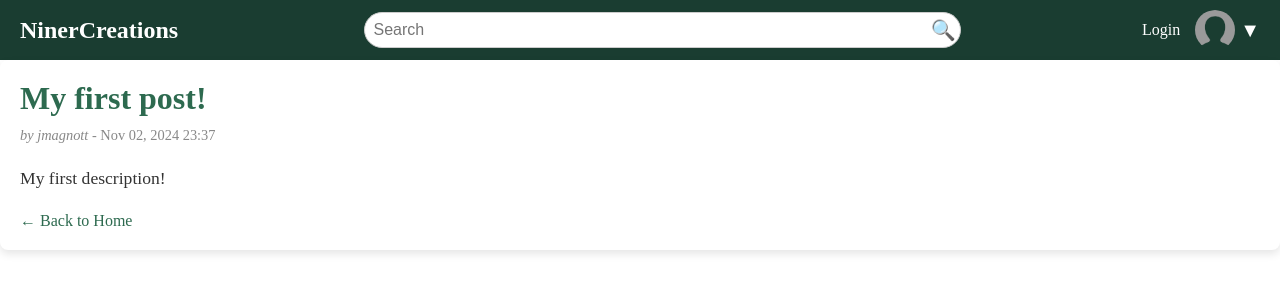
After one commit to JoshMagnotta/NinerCreations, a Django app: page /post/1/ in a window 1280 px wide. The commit adds this page. Shown: the top 300 px of the page. Run offline with Django 5.2, Linux system fonts and the light colour scheme; data comes from the database, SQL or seed files in the repository.

Commit message:
Added functionality for showing posts, redirects to new page specific to room

```diff
--- a/NinerCreations/NinerCreations/templates/base/home.html
+++ b/NinerCreations/NinerCreations/templates/base/home.html
@@ -13,6 +13,7 @@
         <h2>Latest Posts</h2>
         <div class="posts-list">
             {% for post in posts %}
+                <a href="{% url 'post_detail' post.id %}" class="post-item-link">
                     <div class="post-item">
                         <h3>{{ post.title }}</h3>
                         <p>{{ post.content|truncatewords:20 }}</p> <!-- Truncate content to first 20 words -->
@@ -20,10 +21,12 @@
                             <em>by {{ post.author.username }}</em> - {{ post.created_at|date:"M d, Y H:i" }}
                         </p>
                     </div>
+                </a>
             {% empty %}
                 <p>No posts available.</p>
             {% endfor %}
         </div>
+
     </main>
 
     <!-- Right Sidebar (Recent Activity) -->
--- /dev/null
+++ b/NinerCreations/NinerCreations/templates/base/post_detail.html
@@ -0,0 +1,14 @@
+{% extends "base/base.html" %}
+
+{% block content %}
+<div class="post-detail">
+    <h2>{{ post.title }}</h2>
+    <p class="post-meta">
+        <em>by {{ post.author.username }}</em> - {{ post.created_at|date:"M d, Y H:i" }}
+    </p>
+    <div class="post-content">
+        {{ post.content }}
+    </div>
+    <a href="{% url 'home' %}">← Back to Home</a>
+</div>
+{% endblock %}
--- a/NinerCreations/NinerCreations/urls.py
+++ b/NinerCreations/NinerCreations/urls.py
@@ -20,6 +20,7 @@ from . import views
 
 urlpatterns = [
     path('', views.home_view, name='home'),
+    path('post/<int:post_id>/', views.post_detail, name='post_detail'),  # New URL pattern for post detail
     path('profile/', views.profile, name='profile'),
     path('settings/', views.settings, name='settings'),
     path('login/', views.login, name='login'),
--- a/NinerCreations/NinerCreations/views.py
+++ b/NinerCreations/NinerCreations/views.py
@@ -1,9 +1,14 @@
-from django.shortcuts import render
-from django.shortcuts import render
 from .models import Post, Comment
 from django.db.models import Q
 from django.utils import timezone
 from django.contrib.auth.decorators import login_required
+from django.shortcuts import render, get_object_or_404
+from .models import Post
+
+def post_detail(request, post_id):
+    # Retrieve the specific post using the provided post_id
+    post = get_object_or_404(Post, id=post_id)
+    return render(request, 'base/post_detail.html', {'post': post})
 
 # @login_required
 def recent_activity_view(request):
--- a/NinerCreations/static/css/styles.css
+++ b/NinerCreations/static/css/styles.css
@@ -266,3 +266,60 @@
     font-size: 0.9rem;
     margin-top: 10px;
 }
+
+/* Styling for the post detail page */
+.post-detail {
+    background-color: #ffffff;
+    padding: 20px;
+    border-radius: 8px;
+    box-shadow: 0px 4px 8px rgba(0, 0, 0, 0.1);
+}
+
+.post-detail h2 {
+    font-size: 2rem;
+    color: #2d6a4f;
+    margin-bottom: 10px;
+}
+
+.post-detail .post-meta {
+    color: #888;
+    font-size: 0.9rem;
+    margin-bottom: 20px;
+}
+
+.post-detail .post-content {
+    color: #333;
+    line-height: 1.6;
+    font-size: 1.1rem;
+}
+
+.post-detail a {
+    display: inline-block;
+    margin-top: 20px;
+    color: #2d6a4f;
+    text-decoration: none;
+}
+
+.post-detail a:hover {
+    text-decoration: underline;
+}
+
+/* Make the entire post-item clickable */
+.post-item-link {
+    text-decoration: none; /* Remove underline */
+    color: inherit; /* Inherit text color */
+    display: block; /* Make the link cover the entire div */
+}
+
+.post-item {
+    padding: 15px;
+    background-color: #f9f9f9;
+    border-radius: 8px;
+    box-shadow: 0px 2px 4px rgba(0, 0, 0, 0.1);
+    transition: background-color 0.3s, box-shadow 0.3s;
+}
+
+.post-item:hover {
+    background-color: #e9f5f1;
+    box-shadow: 0px 4px 8px rgba(0, 0, 0, 0.15);
+}
```
Lines whose indentation alone changed are shown as unchanged.
